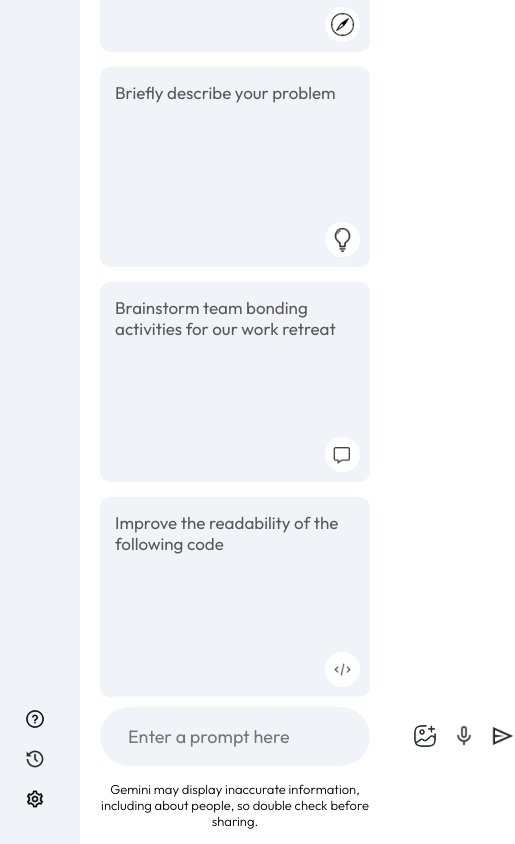
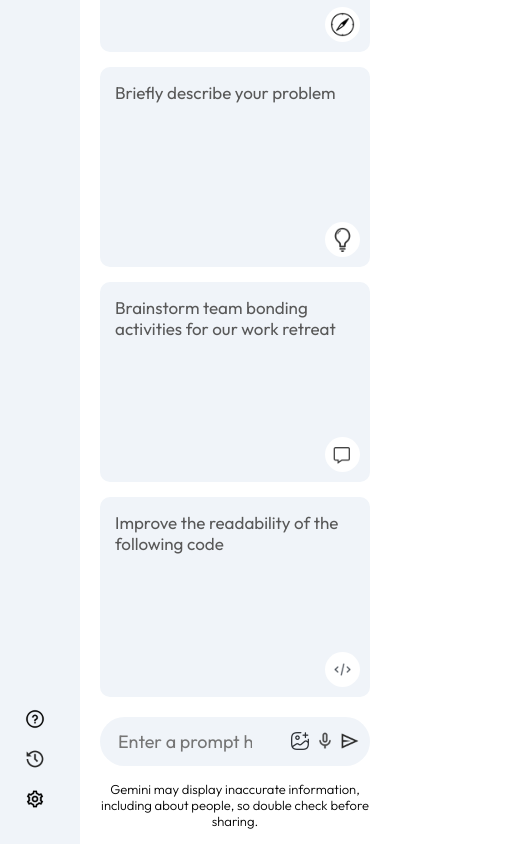
Before and after one commit to Hanumant-Shinde-777/Gemini-2.0, a React (Vite) app: page / in a window 390 px wide. Shown: the part 672-1516 px from the top of the page, 515 px wide, since content can reach past the window. Built offline with nearby package versions, Linux system fonts and the light colour scheme.

Commit message:
main screen for mobile view

```diff
--- a/src/components/Main/Main.css
+++ b/src/components/Main/Main.css
@@ -179,3 +179,20 @@
     font-weight: 300;
     line-height: 1.8;
 }
+
+@media(max-width:600px){
+    .main-bottom input{
+        flex: none;
+        width: 150px;
+    }
+    .main-bottom img {
+        width: 20px;
+    }
+    .search-box{
+        padding: 5px 10px;
+    }
+    .search-box div {
+        gap: 5px;
+
+    }
+}
```
